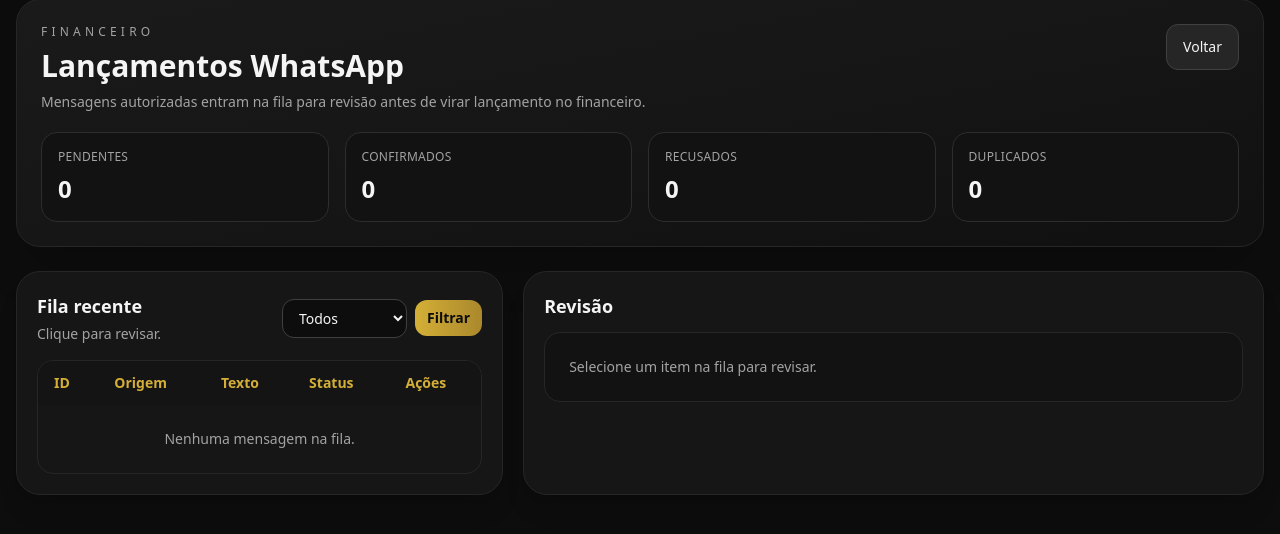
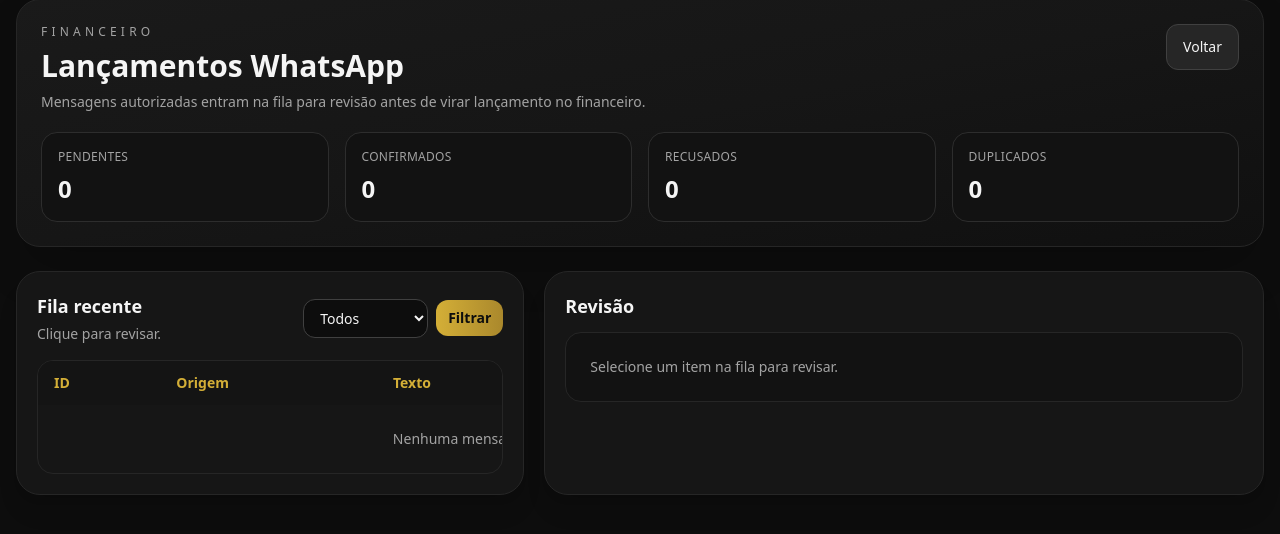
Before and after one commit to barbosaoeas/ofi7, a Django app: template templates/budgets/finance_whatsapp_queue.html in a window 1280 px wide. Shown: the part 104-638 px from the top of the page. Run offline with Django 5.2, Linux system fonts and the light colour scheme; the template is opened without the code that fills it, so the values that code supplies are empty; some libraries are stand-ins or nearby versions.

Commit message:
WhatsApp: alargar layout da fila e evitar botão encoberto

```diff
--- a/templates/budgets/finance_whatsapp_queue.html
+++ b/templates/budgets/finance_whatsapp_queue.html
@@ -2,7 +2,7 @@
 {% load l10n %}
 
 {% block title %}Lançamento WhatsApp | Controle Oficina{% endblock %}
-{% block main_class %}mx-auto max-w-7xl px-4 py-8{% endblock %}
+{% block main_class %}mx-auto max-w-screen-2xl px-4 py-8{% endblock %}
 
 {% block content %}
   <div class='rounded-3xl border border-[#262626] bg-gradient-to-br from-[#1A1A1A] via-[#161616] to-[#101010] p-6 shadow-2xl'>
@@ -39,8 +39,8 @@
     </div>
   </div>
 
-  <div class='mt-6 grid grid-cols-1 gap-5 lg:grid-cols-5'>
-    <div class='lg:col-span-2 rounded-3xl border border-[#262626] bg-[#161616] p-5 shadow-xl'>
+  <div class='mt-6 grid grid-cols-1 gap-5 lg:grid-cols-12'>
+    <div class='lg:col-span-5 rounded-3xl border border-[#262626] bg-[#161616] p-5 shadow-xl'>
       <div class='flex items-center justify-between gap-3'>
         <div>
           <h2 class='text-lg font-semibold text-[#F5F5F5]'>Fila recente</h2>
@@ -58,8 +58,8 @@
         </form>
       </div>
 
-      <div class='mt-4 overflow-hidden rounded-2xl border border-[#262626]'>
-        <table class='w-full text-left text-sm'>
+      <div class='mt-4 overflow-x-auto rounded-2xl border border-[#262626]'>
+        <table class='min-w-[900px] w-full text-left text-sm'>
           <thead class='bg-[#141414] text-[#D4AF37]'>
             <tr>
               <th class='px-4 py-3 font-semibold'>ID</th>
@@ -114,7 +114,7 @@
       </div>
     </div>
 
-    <div class='lg:col-span-3 rounded-3xl border border-[#262626] bg-[#161616] p-5 shadow-xl'>
+    <div class='lg:col-span-7 rounded-3xl border border-[#262626] bg-[#161616] p-5 shadow-xl'>
       <h2 class='text-lg font-semibold text-[#F5F5F5]'>Revisão</h2>
       {% if review_item %}
         <div class='mt-3 rounded-2xl border border-[#262626] bg-[#121212]/90 p-4'>
```
